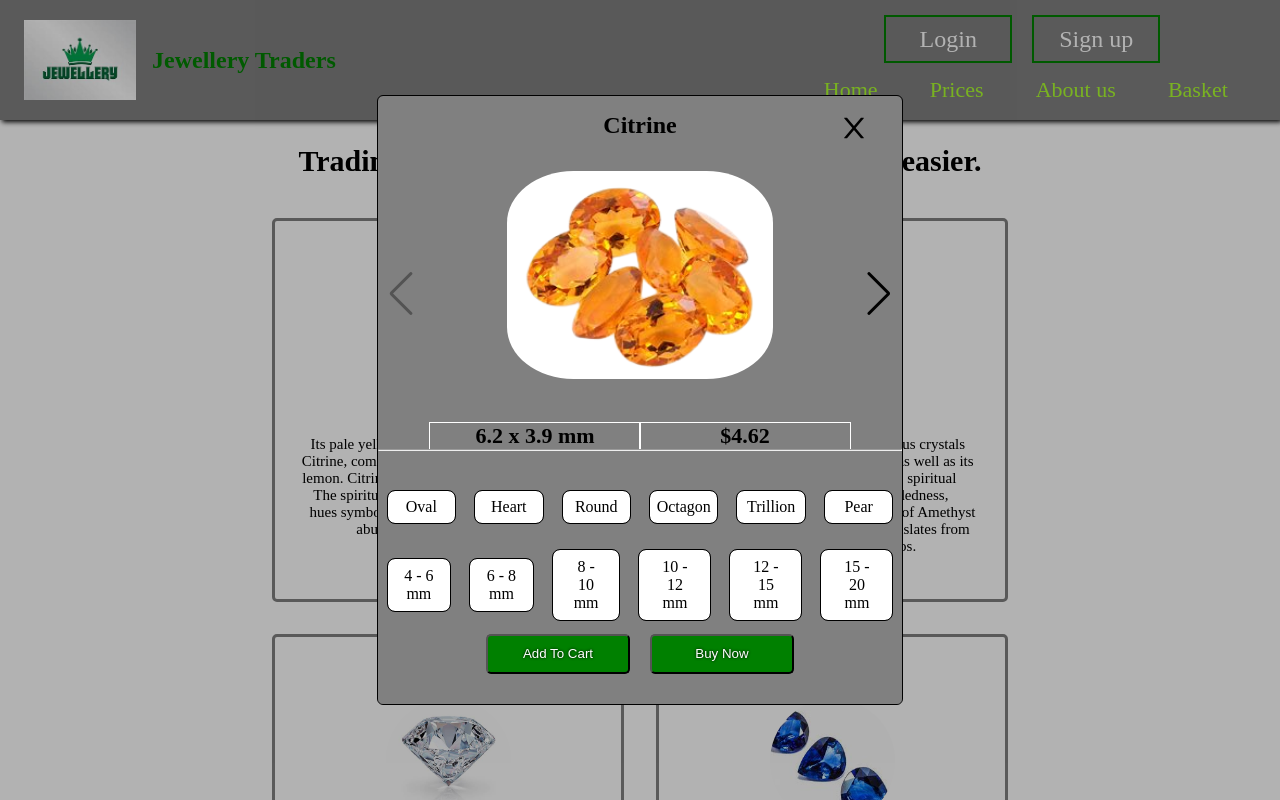
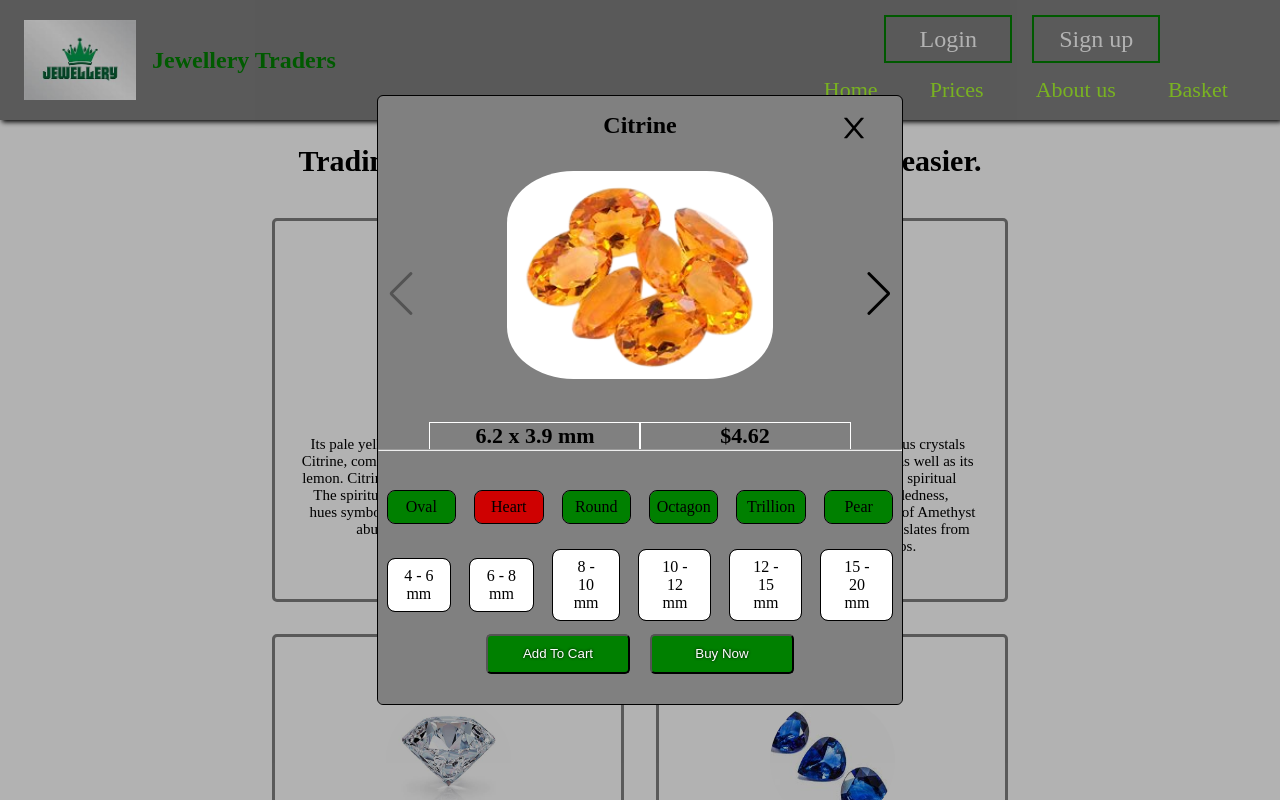
Before and after one commit to ArdonitSaliji/jewerelly-store, a React (Create React App) app: page / in a window 1280 px wide. Both pictures are taken after a click on the element 448 px from the left and 410 px from the top of the page. Shown: the top 800 px of the page. Built offline with nearby package versions, Linux system fonts and the light colour scheme.

Commit message:
sold ? red : green

```diff
--- a/src/components/Main/Main.css
+++ b/src/components/Main/Main.css
@@ -11,7 +11,7 @@
   flex-wrap: wrap;
   text-align: center;
   padding: 1.5rem 0 4rem;
-  margin: 1rem 10rem 0;
+  margin: 1rem 15rem 0;
   gap: 2rem;
 }
 .main-title {
--- a/src/components/Popups/TradeItem/TradeItem.css
+++ b/src/components/Popups/TradeItem/TradeItem.css
@@ -11,10 +11,12 @@
   font-size: 32px;
 }
 
-.active-shape {
-  background-color: grey;
+.sold {
+  background-color: rgb(207, 1, 1) !important;
 }
-
+.not-sold {
+  background-color: green !important;
+}
 .trade-container {
   width: 100%;
   height: 100vh;
--- a/src/components/Popups/TradeItem/TradeItem.jsx
+++ b/src/components/Popups/TradeItem/TradeItem.jsx
@@ -10,21 +10,26 @@ import { trade } from './trade'
 
 const TradeItem = ({ setTrade, gemState }) => {
   const [shapeState, setShapeState] = useState('oval')
-  trade[0][gemState].filter((gem) => gem)
+  let check = new Set()
+  const removedDuplicates = trade[0][gemState]
+    .filter((gem) => !check.has(gem['shape']) && check.add(gem['shape']))
+    .map((image) => image.image === require('./trade-images/sold.jpg'))
+
   const changeShape = (e) => {
     setShapeState(e.target.textContent.toLowerCase())
   }
-
-  const shapes = trade[0].shapes.map((shape, index) => (
-    <li key={index} onClick={(e) => changeShape(e)}>
-      {shape}
-    </li>
-  ))
-  const sizes = trade[0].sizes.map((size, index) => (
-    <li key={index} onClick={(e) => changeShape(e)}>
-      {size}
-    </li>
-  ))
+  const shapes = trade[0].shapes.map((shape, index) => {
+    return (
+      <li
+        className={removedDuplicates[index] ? 'sold' : 'not-sold'}
+        key={index}
+        onClick={(e) => changeShape(e)}
+      >
+        {shape}
+      </li>
+    )
+  })
+  const sizes = trade[0].sizes.map((size, index) => <li key={index}>{size}</li>)
   const tradeItems = trade[0][gemState]?.map(
     ({ image, size = '-', price = '-', shape }, index) =>
       shape.toLowerCase() === shapeState && (
--- a/src/components/Popups/TradeItem/trade.js
+++ b/src/components/Popups/TradeItem/trade.js
@@ -14,12 +14,6 @@ export const trade = [
         size: '6.2 x 3.9 mm',
         price: '$4.62',
         shape: 'Oval',
-      },
-      {
-        image: require('./trade-images/cit3.jpg'),
-        size: '4.3 x 5.6 mm',
-        price: '$8.62',
-        shape: 'Trillion',
       },
       {
         image: require('./trade-images/sold.jpg'),
@@ -39,6 +33,12 @@ export const trade = [
         size: '3.5 x 5.4 mm',
         price: '$13.25',
         shape: 'Octagon',
+      },
+      {
+        image: require('./trade-images/cit3.jpg'),
+        size: '4.3 x 5.6 mm',
+        price: '$8.62',
+        shape: 'Trillion',
       },
       {
         image: require('./trade-images/citrine-p.jpg'),
@@ -61,16 +61,16 @@ export const trade = [
         shape: 'Heart',
       },
       {
+        image: require('./trade-images/diamond2.jpg'),
+        size: '8.0 x 8.0 mm',
+        price: '$5900',
+        shape: 'Round',
+      },
+      {
         image: require('./trade-images/sold.jpg'),
         size: '-',
         price: '-',
         shape: 'Octagon',
-      },
-      {
-        image: require('./trade-images/diamond2.jpg'),
-        size: '8.0 x 8.0 mm',
-        price: '$5900',
-        shape: 'Round',
       },
       {
         image: require('./trade-images/sold.jpg'),
@@ -100,16 +100,16 @@ export const trade = [
         shape: 'Heart',
       },
       {
+        image: require('./trade-images/diamond2.jpg'),
+        size: '8.0 x 8.0 mm',
+        price: '$5900',
+        shape: 'Round',
+      },
+      {
         image: require('./trade-images/sold.jpg'),
         size: '-',
         price: '-',
         shape: 'Octagon',
-      },
-      {
-        image: require('./trade-images/diamond2.jpg'),
-        size: '8.0 x 8.0 mm',
-        price: '$5900',
-        shape: 'Round',
       },
       {
         image: require('./trade-images/sold.jpg'),
@@ -141,13 +141,13 @@ export const trade = [
         image: require('./trade-images/sold.jpg'),
         size: '-',
         price: '-',
-        shape: 'Octagon',
+        shape: 'Round',
       },
       {
         image: require('./trade-images/sold.jpg'),
         size: '-',
         price: '-',
-        shape: 'Round',
+        shape: 'Octagon',
       },
       {
         image: require('./trade-images/sold.jpg'),
```
